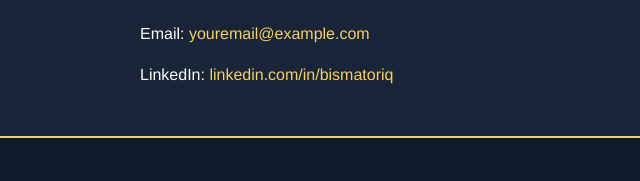
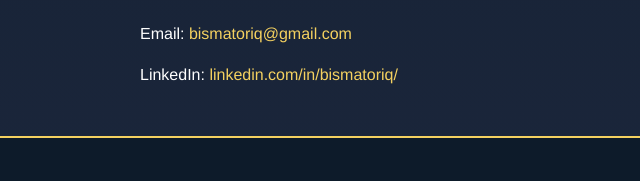
Before and after one commit to BismaATGitthub/BismaPortofolio, a plain HTML site: page luxury_portfolio_site (1).html in a window 1280 px wide. Shown: the part 1349-1530 px from the top of the page, 0-640 px from the left. Drawn offline with Linux system fonts and the light colour scheme.

Commit message:
Update luxury_portfolio_site (1).html

```diff
--- a/luxury_portfolio_site (1).html
+++ b/luxury_portfolio_site (1).html
@@ -113,8 +113,8 @@
 
   <section>
     <h2>Contact</h2>
-    <p>Email: <a href="mailto:youremail@example.com">youremail@example.com</a></p>
-    <p>LinkedIn: <a href="https://www.linkedin.com/in/bismatoriq" target="_blank">linkedin.com/in/bismatoriq</a></p>
+    <p>Email: <a href="mailto:bismatoriq@gmail.com">bismatoriq@gmail.com</a></p>
+    <p>LinkedIn: <a href="https://www.linkedin.com/in/bismatoriq/" target="_blank">linkedin.com/in/bismatoriq/</a></p>
   </section>
 
   <footer>
```
